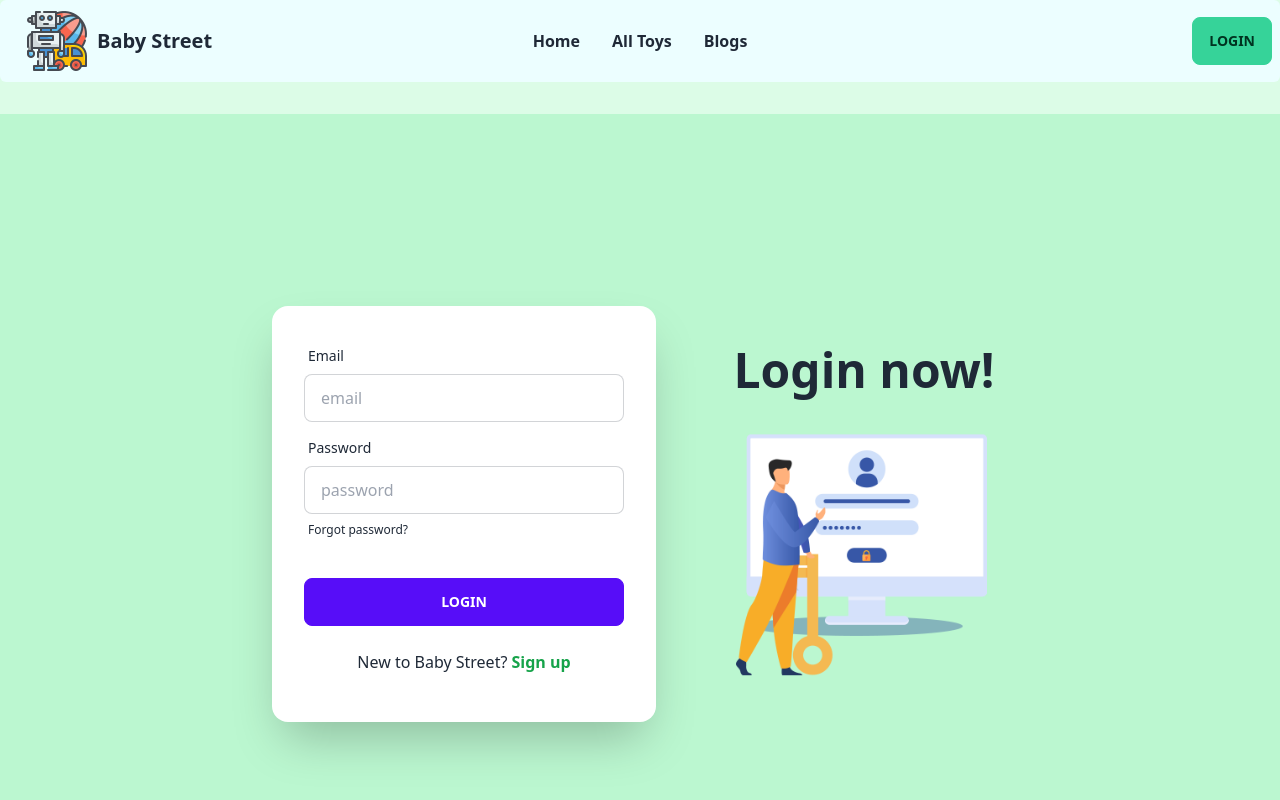
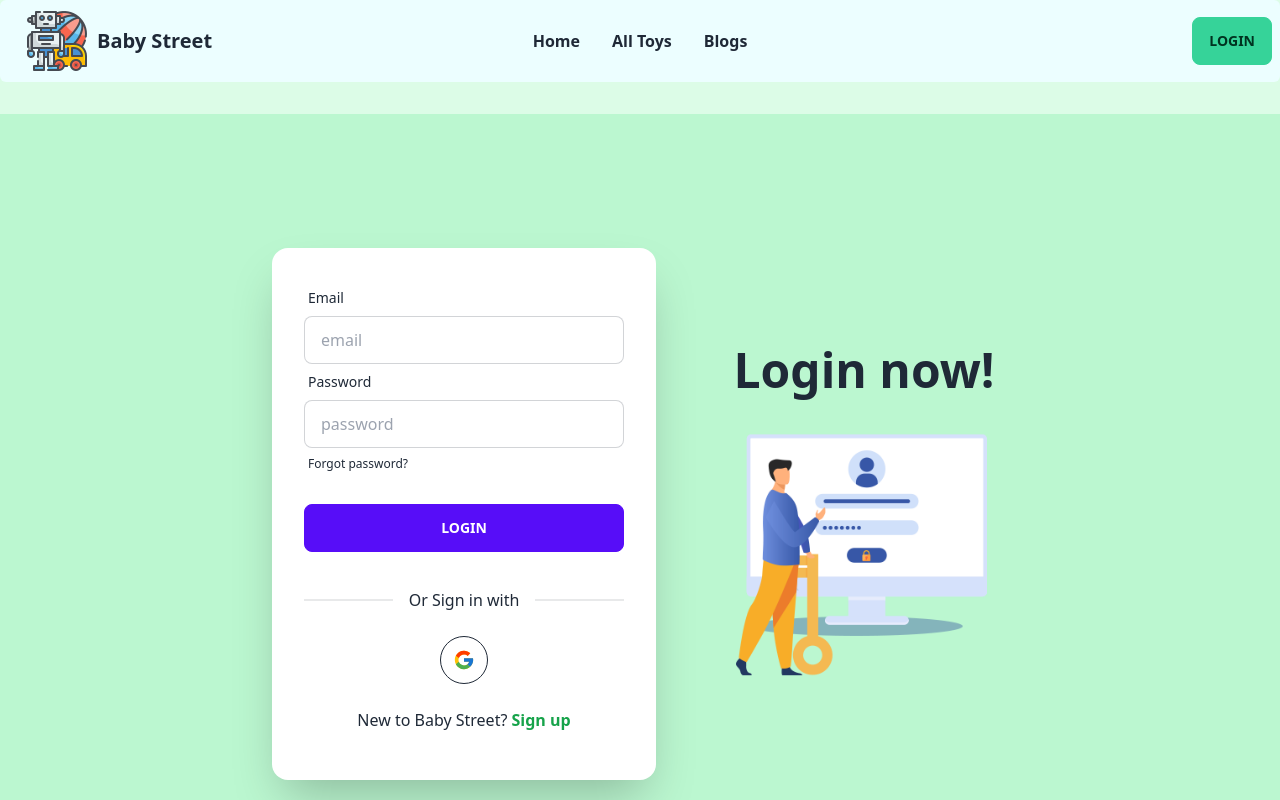
Before and after one commit to ifoysalahmmed/baby-street-client, a React (Vite) app: page /login in a window 1280 px wide. Shown: the top 800 px of the page. Built offline with nearby package versions, Linux system fonts and the light colour scheme; no server answers.

Commit message:
added SocialLogin in both Login & SignUp Components

```diff
--- a/src/Pages/Login/Login.jsx
+++ b/src/Pages/Login/Login.jsx
@@ -3,6 +3,7 @@ import signInImg from "../../assets/login/signIn.png";
 import { useContext, useState } from "react";
 import { AuthContext } from "../../Context/AuthProvider";
 import useTitle from "../../Hooks/useTitle";
+import SocialLogin from "../Shared/SocialLogin/SocialLogin";
 
 const Login = () => {
   useTitle("Login");
@@ -46,8 +47,9 @@ const Login = () => {
           <img src={signInImg} alt="" />
         </div>
         <div className="card flex-shrink-0 w-full max-w-sm shadow-2xl bg-base-100">
-          <form onSubmit={handleLogin} className="card-body">
+          <div className="card-body">
             {error && <p className="text-center text-red-700">{error}</p>}
+            <form onSubmit={handleLogin}>
               <div className="form-control">
                 <label className="label">
                   <span className="label-text">Email</span>
@@ -80,13 +82,15 @@ const Login = () => {
               <div className="form-control mt-6">
                 <button className="btn btn-primary">Login</button>
               </div>
+            </form>
+            <SocialLogin></SocialLogin>
             <p className="my-4 text-center">
               New to Baby Street?{" "}
               <Link to="/signUp" className="text-green-600 font-bold">
                 Sign up
               </Link>
             </p>
-          </form>
+          </div>
         </div>
       </div>
     </div>
--- a/src/Pages/SignUp/SignUp.jsx
+++ b/src/Pages/SignUp/SignUp.jsx
@@ -4,6 +4,7 @@ import { useContext, useState } from "react";
 import { AuthContext } from "../../Context/AuthProvider";
 import { updateProfile } from "firebase/auth";
 import useTitle from "../../Hooks/useTitle";
+import SocialLogin from "../Shared/SocialLogin/SocialLogin";
 
 const SignUp = () => {
   useTitle("Sign Up");
@@ -67,8 +68,9 @@ const SignUp = () => {
           <img src={signInImg} alt="" />
         </div>
         <div className="card flex-shrink-0 w-full max-w-sm shadow-2xl bg-base-100">
-          <form onSubmit={handleSignUp} className="card-body">
+          <div className="card-body">
             {error && <p className="text-center text-red-700">{error}</p>}
+            <form onSubmit={handleSignUp}>
               <div className="form-control">
                 <label className="label">
                   <span className="label-text">Name</span>
@@ -120,13 +122,15 @@ const SignUp = () => {
               <div className="form-control mt-6">
                 <button className="btn btn-primary">Sign Up</button>
               </div>
+            </form>
+            <SocialLogin></SocialLogin>
             <p className="my-4 text-center">
               Already have an account?{" "}
               <Link to="/login" className="text-green-600 font-bold">
                 Login
               </Link>
             </p>
-          </form>
+          </div>
         </div>
       </div>
     </div>
```
Lines whose indentation alone changed are shown as unchanged.
